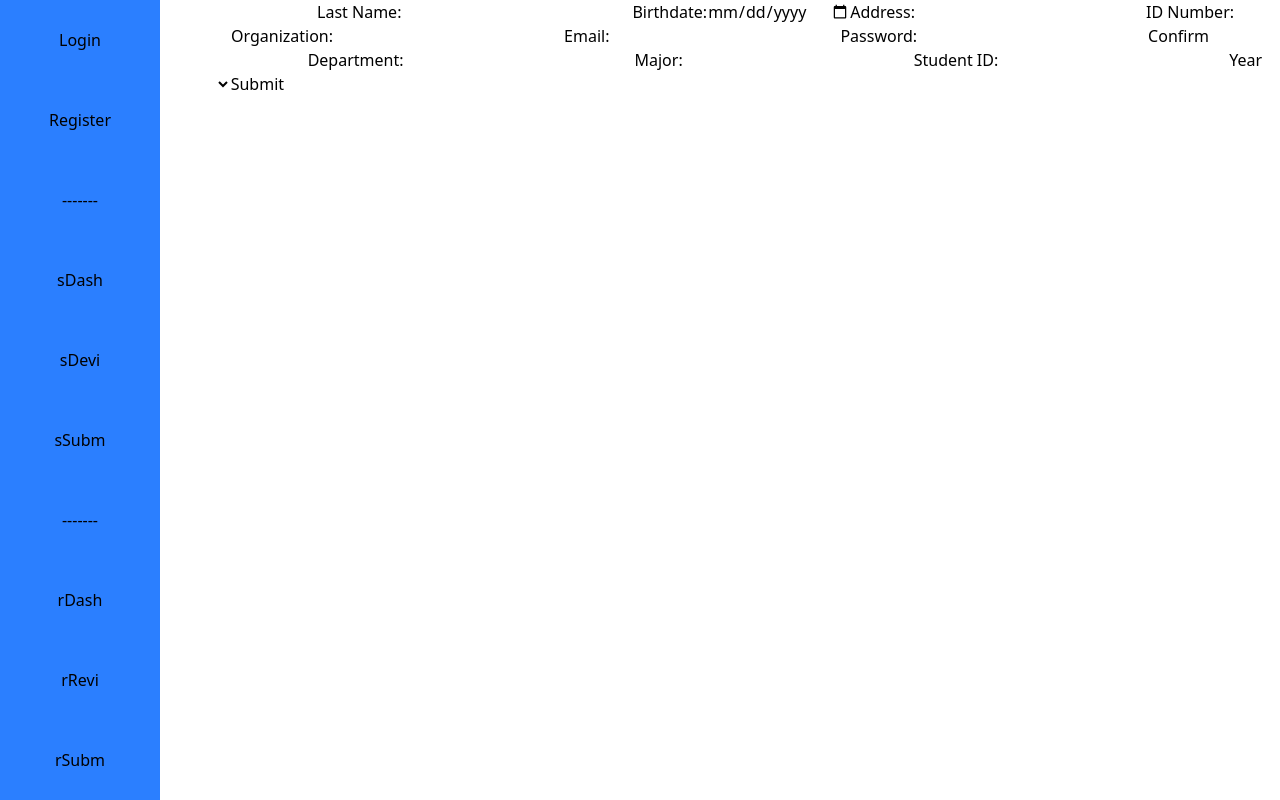
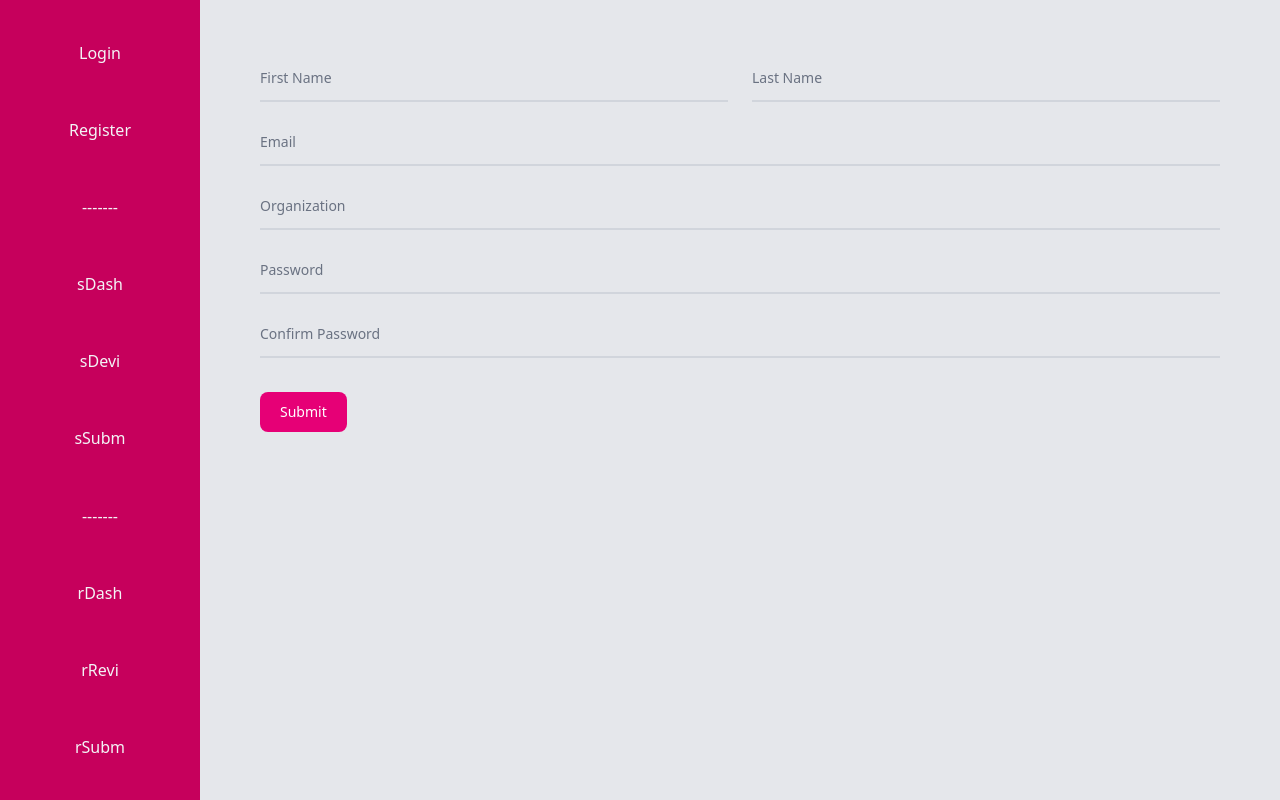
Before and after one commit to fcuadra-99/RECheck, a React (Vite) app: page /Register in a window 1280 px wide. Built offline with nearby package versions, Linux system fonts and the light colour scheme.

Commit message:
Version 0.5
Patch Notes:
- Added Styles.jsx for easier readability for long lines of classnames used in components
- Updated design and layout of the navbar, login and register pages

```diff
--- a/src/assets/components/Nav.jsx
+++ b/src/assets/components/Nav.jsx
@@ -3,8 +3,9 @@ import { Outlet, Link } from "react-router-dom";
 const Layout = () => {
   return (
     <>
-        <nav className="fixed">
-          <ul className="flex justify-around bg-blue-500 flex-col w-40 h-screen [&>*]:m-5 text-center">
+      <div className="flex flex-row">
+        <nav className="">
+          <ul className="flex justify-evenly w-50 h-screen bg-pink-700 flex-col [&>*]:m-3 text-center text-gray-100">
             <li> <Link to="/">Login</Link> </li>
             <li> <Link to="/Register">Register</Link> </li>
             <li>-------</li>
@@ -17,8 +18,11 @@ const Layout = () => {
             <li> <Link to="/rSubm">rSubm</Link> </li>
           </ul>
         </nav>
-        <div className="bg-red-500 w-screen"></div>
-      <Outlet />
+        <div className="grow-2 px-15 py-10 flex-col bg-gray-200">
+          <Outlet />
+        </div>
+      </div>
+
     </>
   )
 };
--- /dev/null
+++ b/src/assets/components/Style.jsx
@@ -0,0 +1,12 @@
+const Style = (style) => {
+    const styles = {
+        input1: "font-sans font-thin block rounded-mg py-2.5 px-0 w-full text-sm bg-transparent border-0 border-b-2 border-gray-300 appearance-none  dark:border-gray-600 dark:focus:border-pink-600 focus:outline-none focus:ring-0 focus:border-blue-600 peer",
+        label1: "font-sans font-medium peer-focus:font-medium absolute text-sm text-gray-500 duration-300 transform -translate-y-6 scale-75 top-3 -z-10 origin-[0] peer-focus:start-0 rtl:peer-focus:translate-x-1/4 peer-focus:text-pink-600  peer-placeholder-shown:scale-100 peer-placeholder-shown:-translate-y-1 peer-focus:scale-75 peer-focus:-translate-y-7.5",
+        space1: "relative z-0 w-full mb-5.5 group",
+        btn1: "font-sans text-white bg-pink-600 hover:bg-pink-800 focus:ring-4 focus:outline-none focus:ring-blue-300 font-medium rounded-lg text-sm w-full sm:w-auto px-5 py-2.5 text-center my-3"
+    }
+
+    return styles[style] || style;
+};
+
+export default Style;
--- a/src/pages/Login.jsx
+++ b/src/pages/Login.jsx
@@ -1,4 +1,5 @@
 import { useState } from 'react';
+import Styles from '../assets/components/style'
 
 function Login() {
     const [email, setEmail] = useState("");
@@ -10,29 +11,52 @@ function Login() {
     }
 
     return (
-        <form onSubmit={submit}>
-
-            <label>Email:
+        <form onSubmit={submit} className="w-fill mx-auto m-5">
+    <div className={Styles("space1")}>
         <input
             type="email"
+            id="floating_email"
+            className={Styles("input1")}
+            placeholder=" "
             value={email}
             onChange={(e) => setEmail(e.target.value)}
             required
+            autoComplete='new-password'
         />
+        <label
+            htmlFor="floating_email"
+            className={Styles("label1")}
+        >
+            Email
         </label>
+    </div>
 
-            <label>Password:
+    <div className={Styles("space1")}>
         <input
             type="password"
+            id="floating_password"
+            className={Styles("input1")}
+            placeholder=" "
             value={pass}
             onChange={(e) => setPass(e.target.value)}
             minLength={8}
             required
+            autoComplete='new-password'
         />
+        <label
+            htmlFor="floating_password"
+            className={Styles("label1")}
+        >
+            Password
         </label>
+    </div>
 
-            <button type="submit">Submit</button>
-
+    <button
+        type="submit"
+        className={Styles("btn1")}
+    >
+        Submit
+    </button>
 </form>
     )
 }
--- a/src/pages/Register.jsx
+++ b/src/pages/Register.jsx
@@ -1,19 +1,13 @@
 import { useState } from 'react';
+import Styles from '../assets/components/style'
 
 function Register() {
     const [fname, setFname] = useState("");
     const [lname, setLname] = useState("");
-    const [bdate, setBdate] = useState("");
-    const [address, setAddress] = useState("");
-    const [idNum, setIdNum] = useState("");
     const [organi, setOrgani] = useState("");
     const [email, setEmail] = useState("");
     const [pass, setPass] = useState("");
     const [cpass, setCPass] = useState("");
-    const [department, setDepartment] = useState("");
-    const [major, setMajor] = useState("");
-    const [studentId, setStudentId] = useState("");
-    const [yearLevel, setYearLevel] = useState("");
 
     const submit = (event) => {
         event.preventDefault();
@@ -21,81 +15,132 @@ function Register() {
     }
 
     return (
-        <form onSubmit={submit}>
+        <form onSubmit={submit} className="w-fill mx-auto m-5">
 
-            <label>
-                First Name:
-                <input type="text" value={fname} onChange={(e) => setFname(e.target.value)} required />
-            </label>
+            <div className="grid md:grid-cols-2 md:gap-6">
+                <div className={Styles("space1")}>
+                    <input
+                        type="text"
+                        id="floating_first_name"
+                        className={Styles("input1")}
+                        placeholder=" "
+                        value={fname}
+                        ind
+                        onChange={(e) => setFname(e.target.value)}
+                        required
+                        autoComplete='new-password'
+                    />
+                    <label
+                        htmlFor="floating_first_name"
+                        className={Styles("label1")}
+                    >
+                        First Name
+                    </label>
+                </div>
+                <div className={Styles("space1")}>
+                    <input
+                        type="text"
+                        id="floating_last_name"
+                        className={Styles("input1")}
+                        placeholder=" "
+                        value={lname}
+                        onChange={(e) => setLname(e.target.value)}
+                        required
+                        autoComplete='new-password'
+                    />
+                    <label
+                        htmlFor="floating_last_name"
+                        className={Styles("label1")}
+                    >
+                        Last Name
+                    </label>
+                </div>
+            </div>
 
-            <label>
-                Last Name:
-                <input type="text" value={lname} onChange={(e) => setLname(e.target.value)} required />
-            </label>
+            <div className={Styles("space1")}>
+                <input
+                    type="email"
+                    id="floating_email"
+                    className={Styles("input1")}
+                    placeholder=" "
+                    value={email}
+                    onChange={(e) => setEmail(e.target.value)}
+                    required
+                    autoComplete='new-password'
+                />
+                <label
+                    htmlFor="floating_email"
+                    className={Styles("label1")}
+                >
+                    Email
+                </label>
+            </div>
 
-            <label>
-                Birthdate:
-                <input type="date" value={bdate} onChange={(e) => setBdate(e.target.value)} required />
-            </label>
+            <div className={Styles("space1")}>
+                <input
+                    type="text"
+                    id="floating_company"
+                    className={Styles("input1")}
+                    placeholder=" "
+                    value={organi}
+                    onChange={(e) => setOrgani(e.target.value)}
+                    required
+                    autoComplete='new-password'
+                />
+                <label
+                    htmlFor="floating_company"
+                    className={Styles("label1")}
+                >
+                    Organization
+                </label>
+            </div>
 
-            <label>
-                Address:
-                <input type="text" value={address} onChange={(e) => setAddress(e.target.value)} required />
-            </label>
+            <div className={Styles("space1")}>
+                <input
+                    type="password"
+                    id="floating_password"
+                    className={Styles("input1")}
+                    placeholder=" "
+                    value={pass}
+                    onChange={(e) => setPass(e.target.value)}
+                    minLength={8}
+                    required
+                    autoComplete='new-password'
+                />
+                <label
+                    htmlFor="floating_password"
+                    className={Styles("label1")}
+                >
+                    Password
+                </label>
+            </div>
 
-            <label>
-                ID Number:
-                <input type="number" value={idNum} onChange={(e) => setIdNum(e.target.value)} required />
-            </label>
+            <div className={Styles("space1")}>
+                <input
+                    type="password"
+                    id="floating_repeat_password"
+                    className={Styles("input1")}
+                    placeholder=" "
+                    value={cpass}
+                    onChange={(e) => setCPass(e.target.value)}
+                    minLength={8}
+                    required
+                    autoComplete='new-password'
+                />
+                <label
+                    htmlFor="floating_repeat_password"
+                    className={Styles("label1")}
+                >
+                    Confirm Password
+                </label>
+            </div>
 
-            <label>
-                Organization:
-                <input type="text" value={organi} onChange={(e) => setOrgani(e.target.value)} required />
-            </label>
-
-            <label>
-                Email:
-                <input type="email" value={email} onChange={(e) => setEmail(e.target.value)} required />
-            </label>
-
-            <label>
-                Password:
-                <input type="password" value={pass} onChange={(e) => setPass(e.target.value)} minLength={8} required />
-            </label>
-
-            <label>
-                Confirm Password:
-                <input type="password" value={cpass} onChange={(e) => setCPass(e.target.value)} minLength={8} required />
-            </label>
-
-            <label>
-                Department:
-                <input type="text" value={department} onChange={(e) => setDepartment(e.target.value)} required />
-            </label>
-
-            <label>
-                Major:
-                <input type="text" value={major} onChange={(e) => setMajor(e.target.value)} required />
-            </label>
-
-            <label>
-                Student ID:
-                <input type="text" value={studentId} onChange={(e) => setStudentId(e.target.value)} required />
-            </label>
-
-            <label>
-                Year Level:
-                <select value={yearLevel} onChange={(e) => setYearLevel(e.target.value)} required>
-                    <option value="">Select Year</option>
-                    <option value="Freshman">Freshman (1st Year)</option>
-                    <option value="Sophomore">Sophomore (2nd Year)</option>
-                    <option value="Junior">Junior (3rd Year)</option>
-                    <option value="Senior">Senior (4th Year)</option>
-                    <option value="Graduate">Graduate</option>
-                </select>
-            </label>
-            <button type="submit">Submit</button>
-
+            <button
+                type="submit"
+                className={Styles("btn1")}
+            >
+                Submit
+            </button>
         </form>
     )
 }
```
Lines whose indentation alone changed are shown as unchanged.
